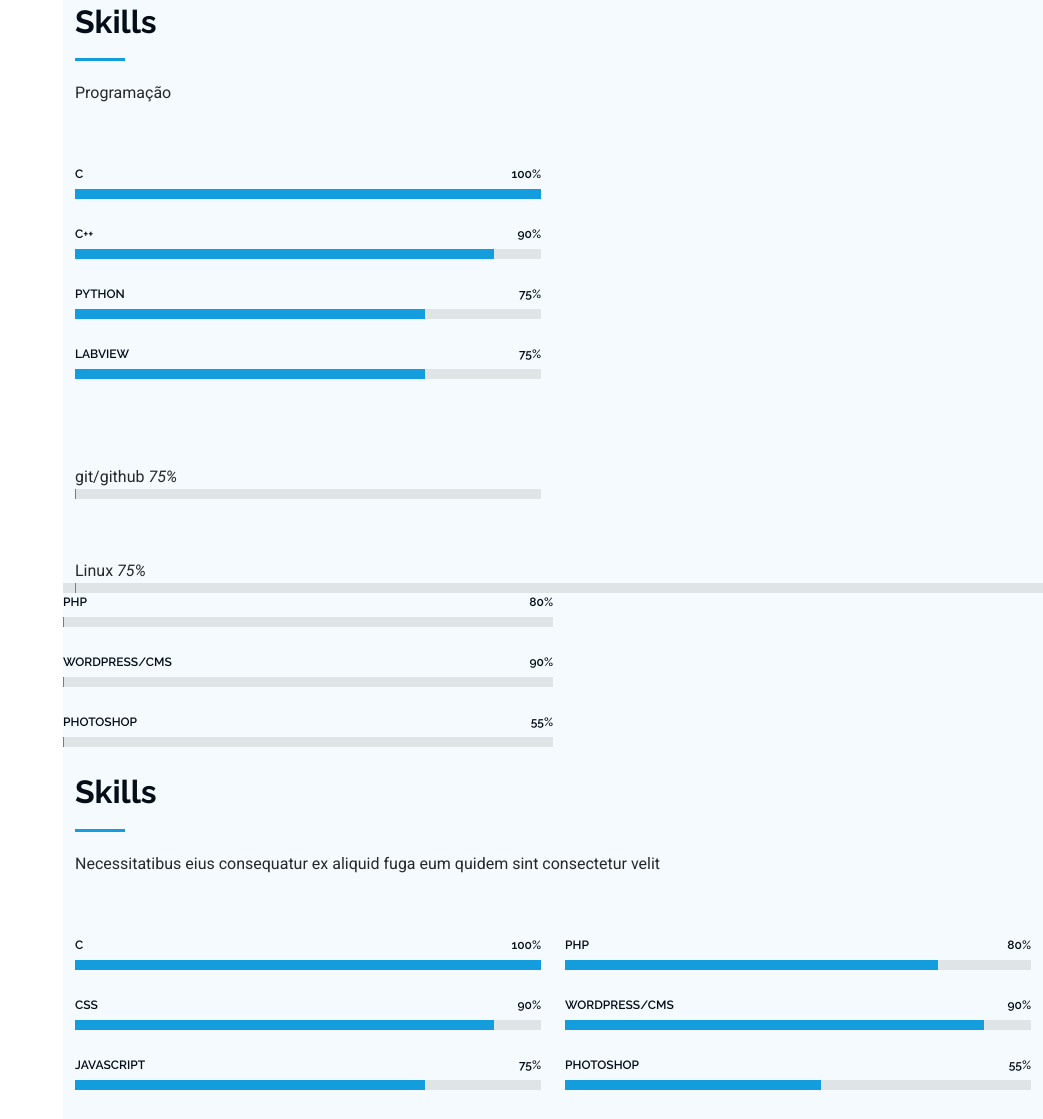
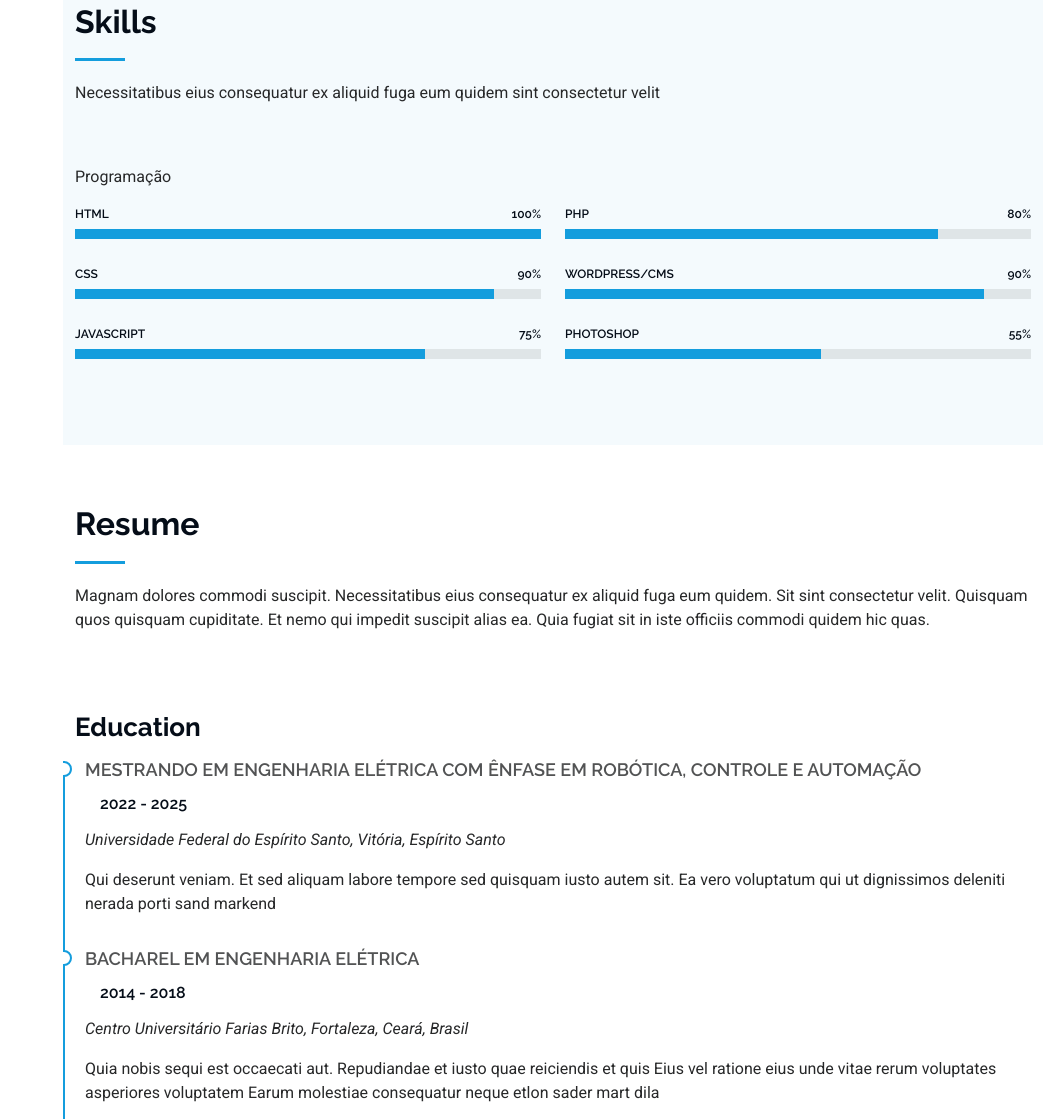
Before and after one commit to dayvsonsilva/dayvsonsilva.github.io, a plain HTML site: page index.html in a window 1280 px wide. Shown: the part 2023-3142 px from the top of the page, without its empty margins (237-1280 px from the left). Drawn offline with Linux system fonts and the light colour scheme.

Commit message:
Upfdate skills

```diff
--- a/index.html
+++ b/index.html
@@ -207,108 +207,17 @@
       <!-- Section Title -->
       <div class="container section-title" data-aos="fade-up">
         <h2>Skills</h2>
-        <p>Programação</p>
+        <p>Necessitatibus eius consequatur ex aliquid fuga eum quidem sint consectetur velit</p>
       </div><!-- End Section Title -->
 
       <div class="container" data-aos="fade-up" data-aos-delay="100">
-
+        <p>Programação</p>
         <div class="row skills-content skills-animation">
 
           <div class="col-lg-6">
 
             <div class="progress">
-              <span class="skill"><span>C</span> <i class="val">100%</i></span>
-              <div class="progress-bar-wrap">
-                <div class="progress-bar" role="progressbar" aria-valuenow="100" aria-valuemin="0" aria-valuemax="100"></div>
-              </div>
-            </div><!-- End Skills Item -->
-
-            <div class="progress">
-              <span class="skill"><span>C++</span> <i class="val">90%</i></span>
-              <div class="progress-bar-wrap">
-                <div class="progress-bar" role="progressbar" aria-valuenow="90" aria-valuemin="0" aria-valuemax="100"></div>
-              </div>
-            </div><!-- End Skills Item -->
-
-            <div class="progress">
-              <span class="skill"><span>Python</span> <i class="val">75%</i></span>
-              <div class="progress-bar-wrap">
-                <div class="progress-bar" role="progressbar" aria-valuenow="75" aria-valuemin="0" aria-valuemax="100"></div>
-              </div>
-            </div><!-- End Skills Item -->
-
-
-
-
-            <div class="progress">
-              <span class="skill"><span>LabVIEW</span> <i class="val">75%</i></span>
-              <div class="progress-bar-wrap">
-                <div class="progress-bar" role="progressbar" aria-valuenow="75" aria-valuemin="0" aria-valuemax="100"></div>
-              </div>
-            </div><!-- End Skills Item -->
-
-            <div class="progress"></div>
-              <span class="skill"><span>git/github</span> <i class="val">75%</i></span>
-              <div class="progress-bar-wrap">
-                <div class="progress-bar" role="progressbar" aria-valuenow="75" aria-valuemin="0" aria-valuemax="100"></div>
-              </div>
-            </div><!-- End Skills Item -->
-
-            <div class="progress"></div>
-              <span class="skill"><span>Linux</span> <i class="val">75%</i></span>
-              <div class="progress-bar-wrap">
-                <div class="progress-bar" role="progressbar" aria-valuenow="75" aria-valuemin="0" aria-valuemax="100"></div>
-              </div>
-            </div><!-- End Skills Item -->
-
-
-
-          </div>
-
-          <div class="col-lg-6">
-
-            <div class="progress">
-              <span class="skill"><span>PHP</span> <i class="val">80%</i></span>
-              <div class="progress-bar-wrap">
-                <div class="progress-bar" role="progressbar" aria-valuenow="80" aria-valuemin="0" aria-valuemax="100"></div>
-              </div>
-            </div><!-- End Skills Item -->
-
-            <div class="progress">
-              <span class="skill"><span>WordPress/CMS</span> <i class="val">90%</i></span>
-              <div class="progress-bar-wrap">
-                <div class="progress-bar" role="progressbar" aria-valuenow="90" aria-valuemin="0" aria-valuemax="100"></div>
-              </div>
-            </div><!-- End Skills Item -->
-
-            <div class="progress">
-              <span class="skill"><span>Photoshop</span> <i class="val">55%</i></span>
-              <div class="progress-bar-wrap">
-                <div class="progress-bar" role="progressbar" aria-valuenow="55" aria-valuemin="0" aria-valuemax="100"></div>
-              </div>
-            </div><!-- End Skills Item -->
-
-          </div>
-
-        </div>
-
-      </div>
-
-
-      <!-- Section Title -->
-      <div class="container section-title" data-aos="fade-up">
-        <h2>Skills</h2>
-        <p>Necessitatibus eius consequatur ex aliquid fuga eum quidem sint consectetur velit</p>
-      </div><!-- End Section Title -->
-
-      <div class="container" data-aos="fade-up" data-aos-delay="100">
-
-        <div class="row skills-content skills-animation">
-
-          <div class="col-lg-6">
-
-            <div class="progress">
-              <span class="skill"><span>C</span> <i class="val">100%</i></span>
+              <span class="skill"><span>HTML</span> <i class="val">100%</i></span>
               <div class="progress-bar-wrap">
                 <div class="progress-bar" role="progressbar" aria-valuenow="100" aria-valuemin="0" aria-valuemax="100"></div>
               </div>
@@ -358,7 +267,6 @@
         </div>
 
       </div>
-
 
     </section><!-- /Skills Section -->
 
```
